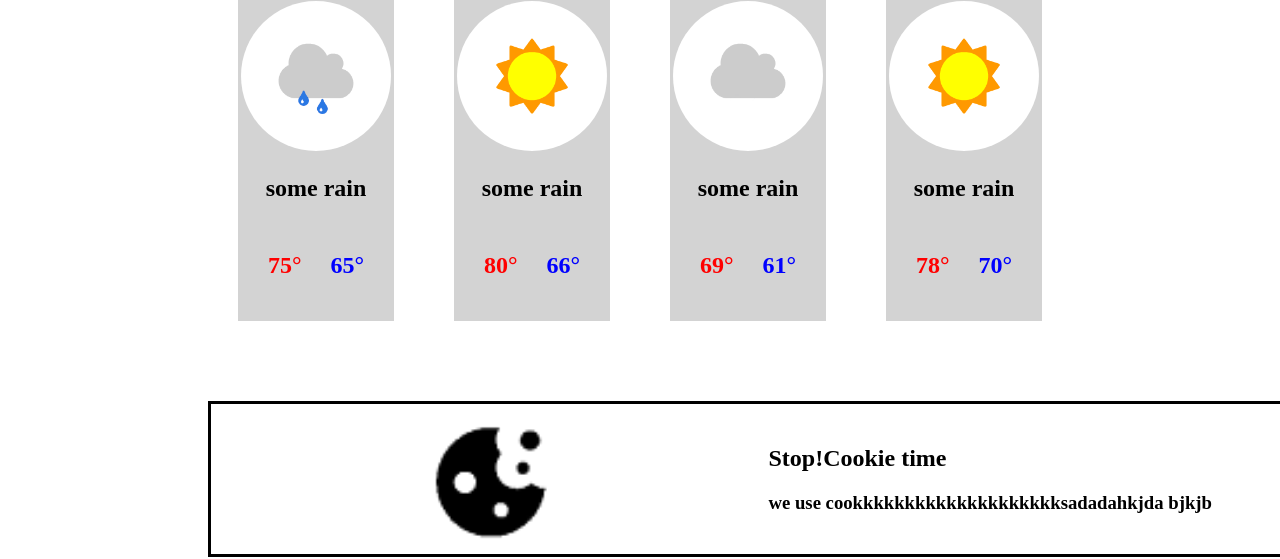
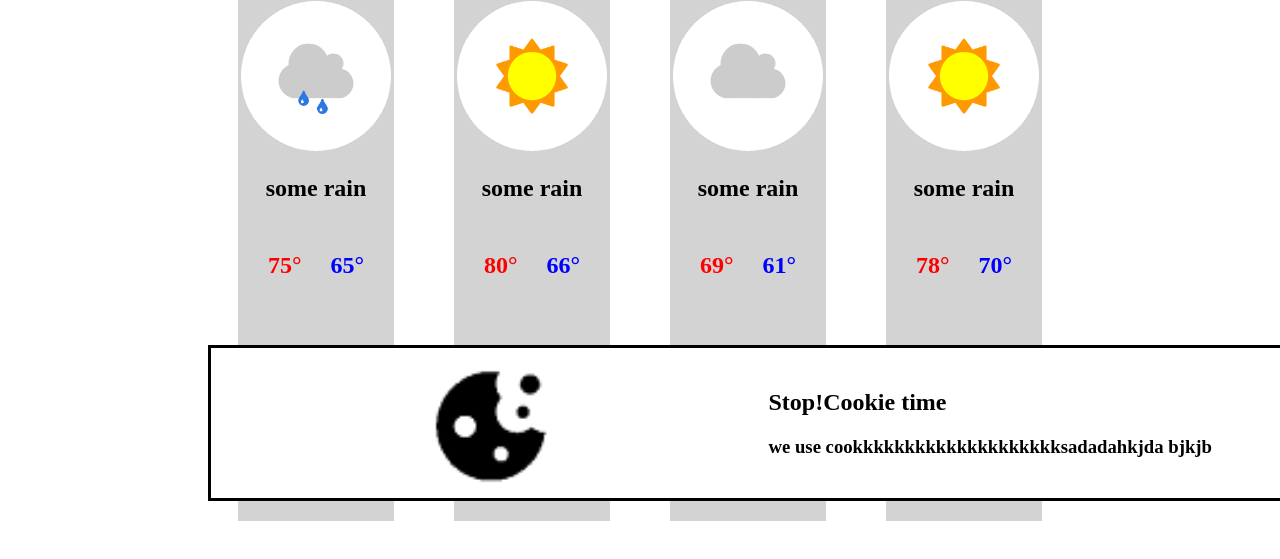
Before and after one commit to VinceLing0529/web_fundamentals, a plain HTML site: page day7_more_js/dojo_weather/index.html in a window 1280 px wide. Shown: the part 299-858 px from the top of the page. Before the commit the page ends 800 px from the top, so only its background shows below. Drawn offline with Linux system fonts and the light colour scheme.

Commit message:
fix position

```diff
--- a/day7_more_js/dojo_weather/style.css
+++ b/day7_more_js/dojo_weather/style.css
@@ -55,7 +55,7 @@
     margin: 30px;
     flex:1;
     display: inline-block;
-    height: 400px;
+    height: 600px;
     background-color: lightgray;
 
 }
@@ -82,6 +82,8 @@ img{
     justify-content: space-evenly;
     align-items: center;
     width: 1500px;
+    bottom: 0;
+    background-color: white;
 }
 
 .btn{
```
